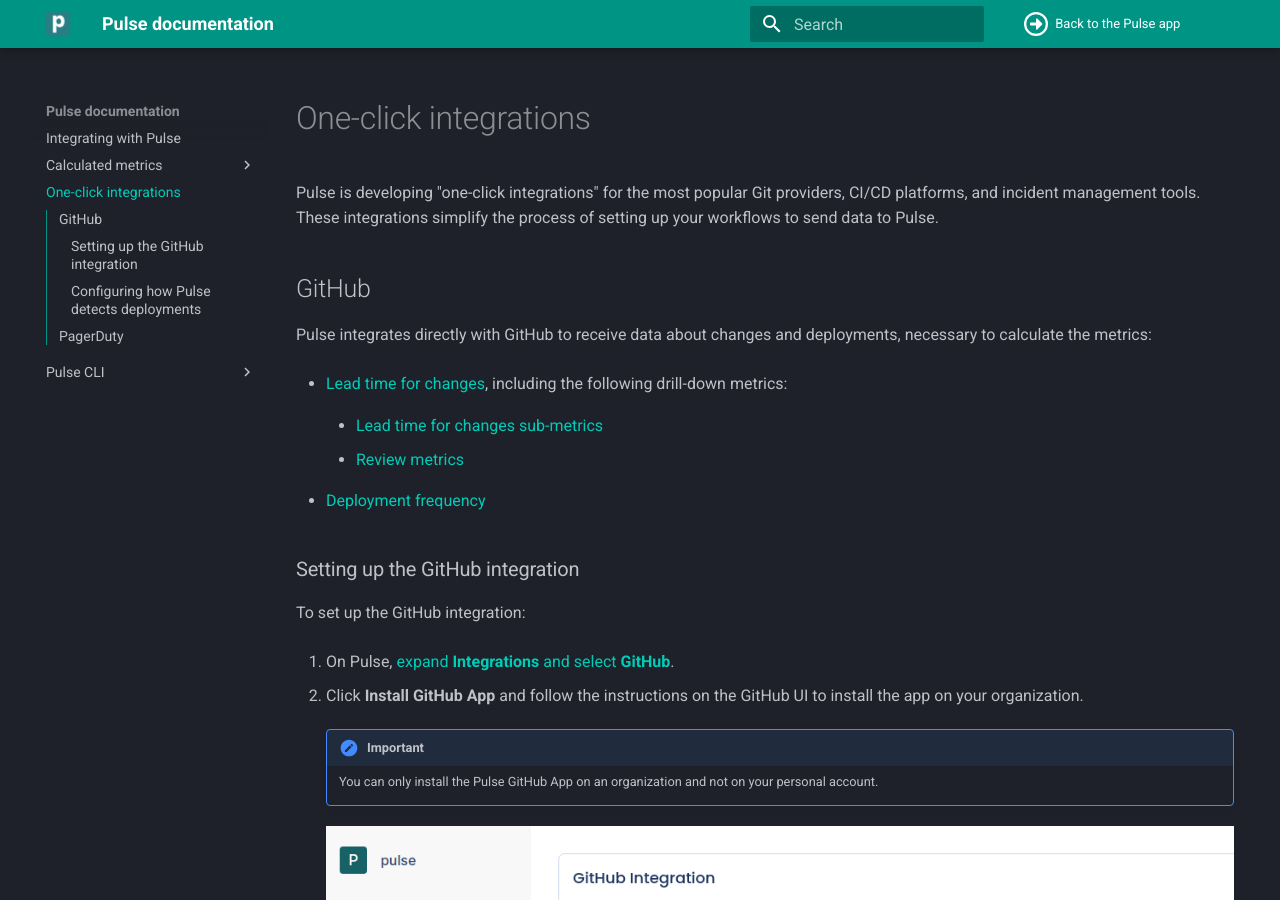
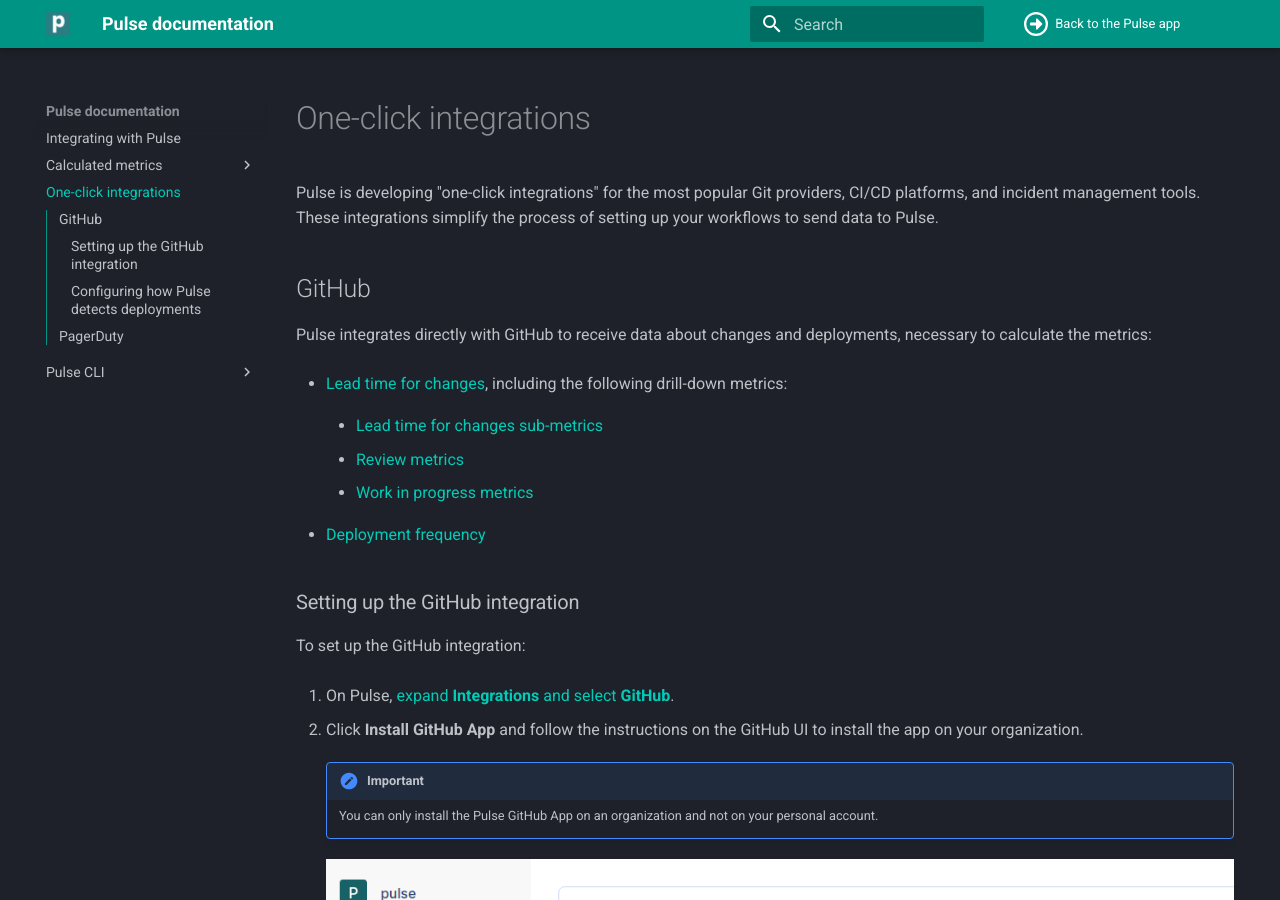
Before and after one commit to codacy/pulse-user-docs, an MkDocs documentation site: the page built from docs/one-click-integrations.md, in a window 1280 px wide and 900 px high. Built offline with MkDocs 1.6.1 and Material for MkDocs 9.7.7, drawn with Linux system fonts in a browser that asks for light colours.

Commit message:
feature: Link GitHub integration to "Work in progress" metrics

```diff
--- a/docs/one-click-integrations.md
+++ b/docs/one-click-integrations.md
@@ -11,6 +11,8 @@
     -   [Lead time for changes sub-metrics](metrics/lead-time-reviews.md#lead-time-for-changes-sub-metrics)
 
     -   [Review metrics](metrics/lead-time-reviews.md#review-metrics)
+
+    -   [Work in progress metrics](metrics/work-in-progress.md)
 
 -   [Deployment frequency](metrics/accelerate.md#deployment-frequency)
 
```
